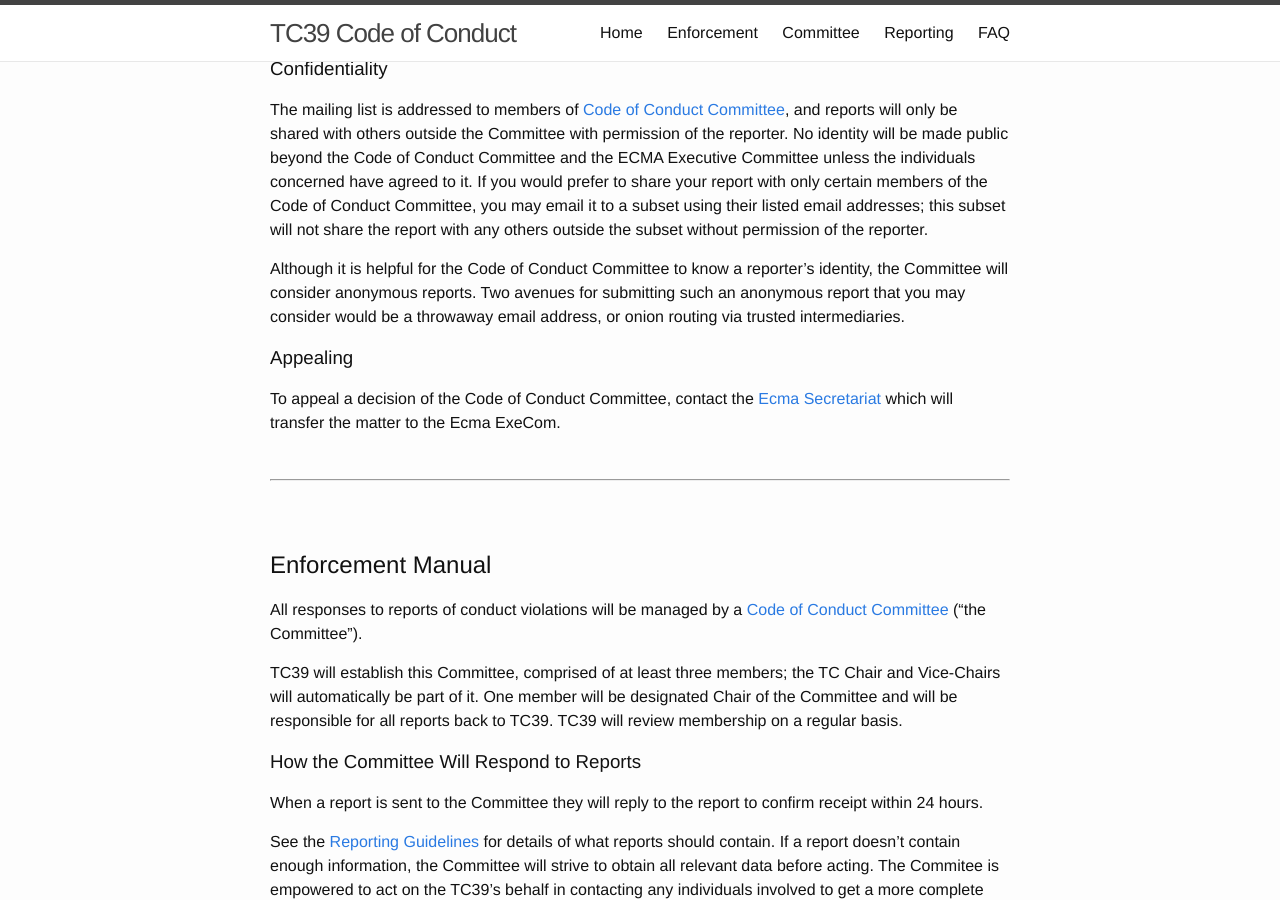
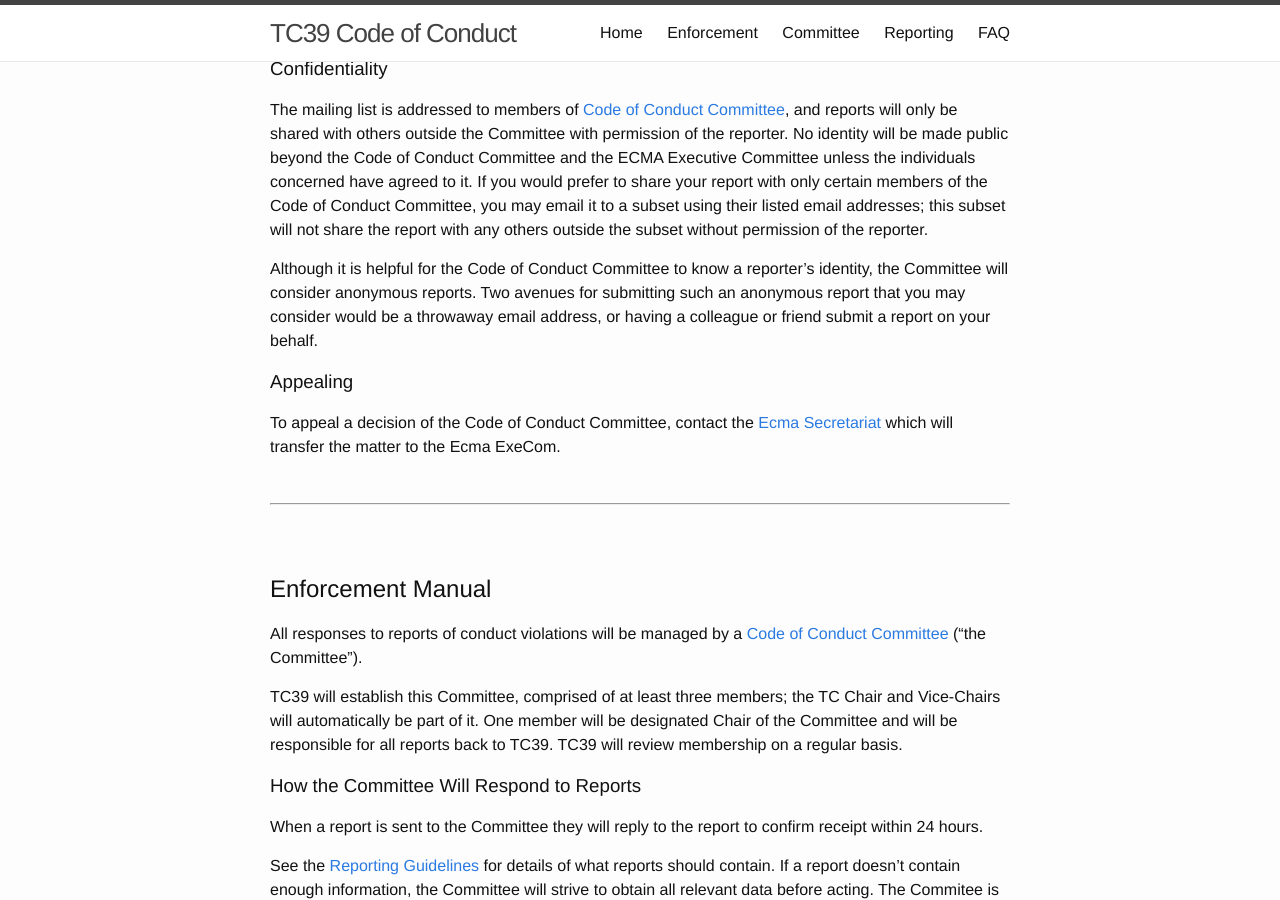
Before and after one commit to tc39/code-of-conduct, a Jekyll site: the page built from index.md, in a window 1280 px wide and 900 px high, scrolled down 2477 px. Built offline with Jekyll 4.4.1, drawn with Linux system fonts in a browser that asks for light colours.

Commit message:
Replace Tor wording with that from @bterlson

```diff
--- a/index.md
+++ b/index.md
@@ -79,7 +79,7 @@ Reports will receive urgent and immediate attention from the Code of Conduct Com
 
 The mailing list is addressed to members of [Code of Conduct Committee][], and reports will only be shared with others outside the Committee with permission of the reporter. No identity will be made public beyond the Code of Conduct Committee and the ECMA Executive Committee unless the individuals concerned have agreed to it. If you would prefer to share your report with only certain members of the Code of Conduct Committee, you may email it to a subset using their listed email addresses; this subset will not share the report with any others outside the subset without permission of the reporter.
 
-Although it is helpful for the Code of Conduct Committee to know a reporter's identity, the Committee will consider anonymous reports. Two avenues for submitting such an anonymous report that you may consider would be a throwaway email address, or onion routing via trusted intermediaries.
+Although it is helpful for the Code of Conduct Committee to know a reporter's identity, the Committee will consider anonymous reports. Two avenues for submitting such an anonymous report that you may consider would be a throwaway email address, or having a colleague or friend submit a report on your behalf.
 
 ### Appealing
 
```
